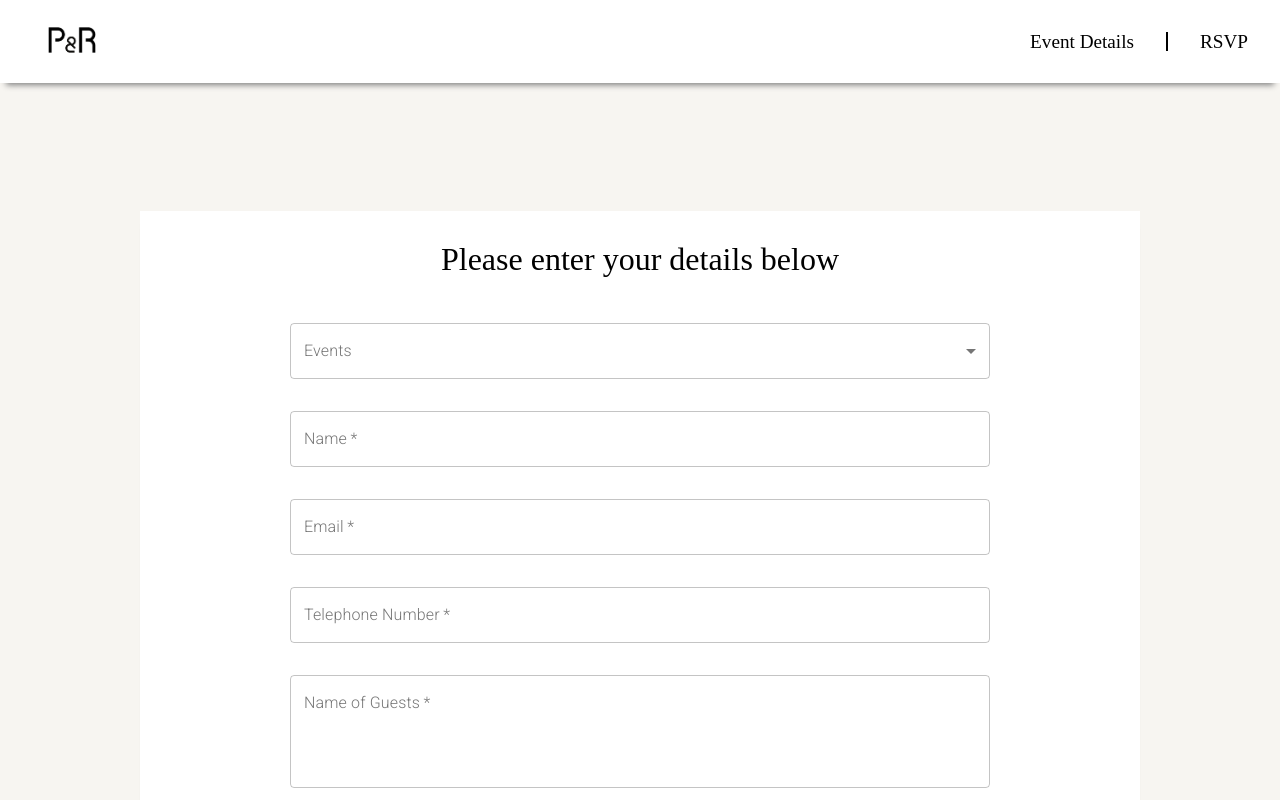
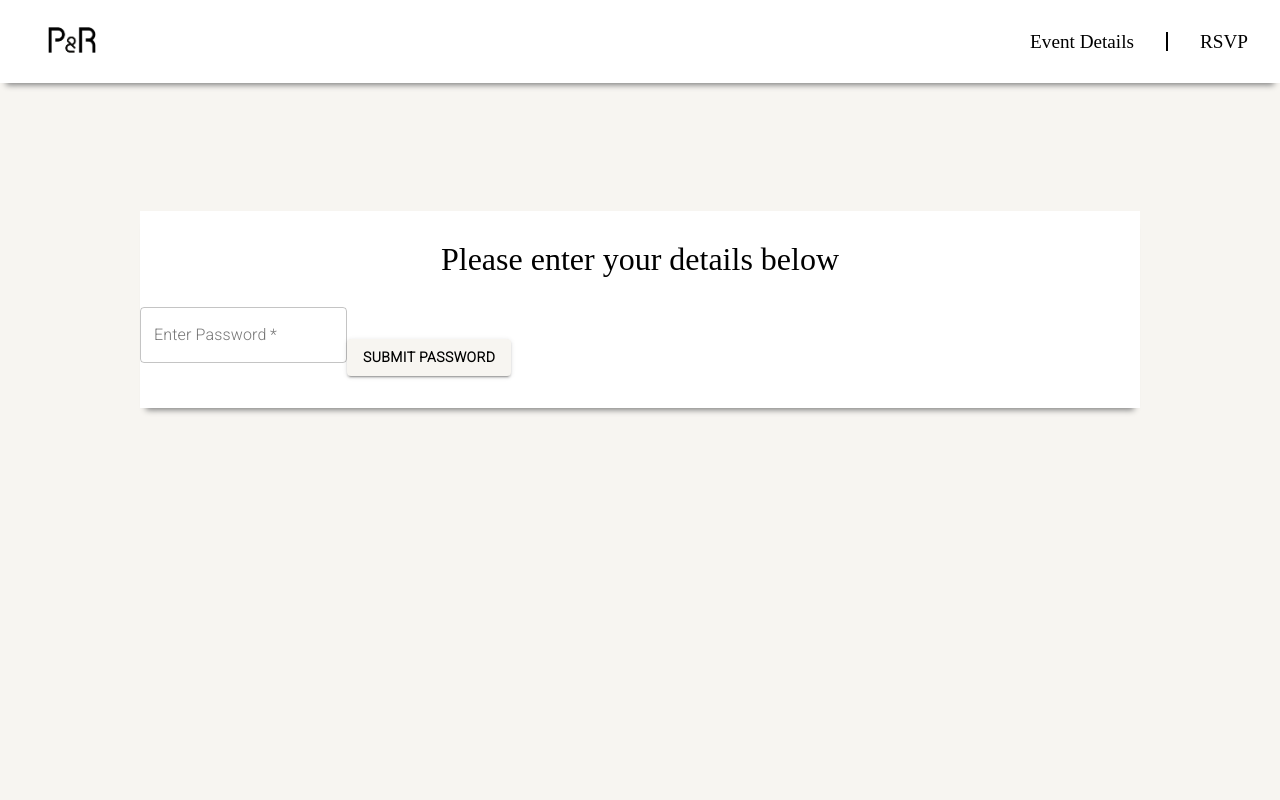
Before and after one commit to preetycool/rimshiwedspreet, a React (Create React App) app in the folder client/: page /rsvp in a window 1280 px wide. Shown: the top 800 px of the page. Built offline with nearby package versions, Linux system fonts and the light colour scheme; a web font is replaced by a local one.

Commit message:
fix error

```diff
--- a/client/src/containers/RSVP/index.js
+++ b/client/src/containers/RSVP/index.js
@@ -116,7 +116,7 @@ const RSVP = () => {
           />
         </div>
       );
-    } else if (displayForm) {
+    } else if (!displayForm) {
       return (
         <form className="rsvp-form__password" onSubmit={handlePasswordSubmit}>
           <TextField
@@ -140,7 +140,7 @@ const RSVP = () => {
           </Button>
         </form>
       );
-    } else if (!displayForm) {
+    } else if (displayForm) {
       return (
         <form
           className="rsvp-form__details-information"
```
